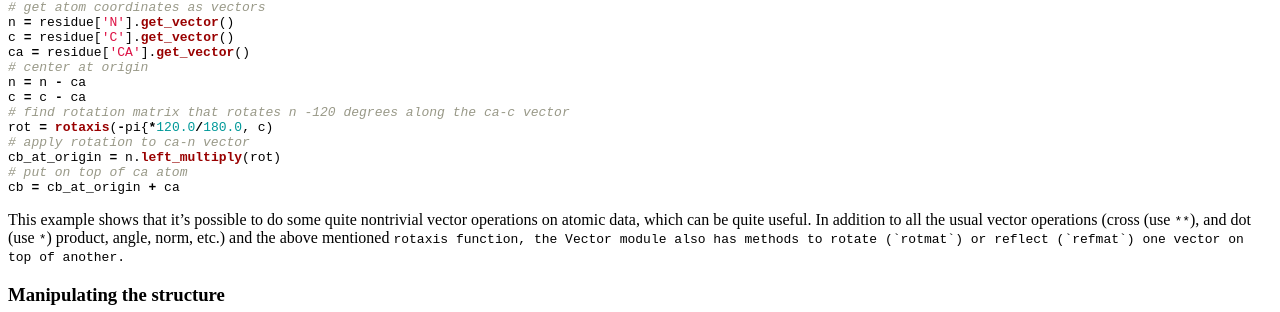
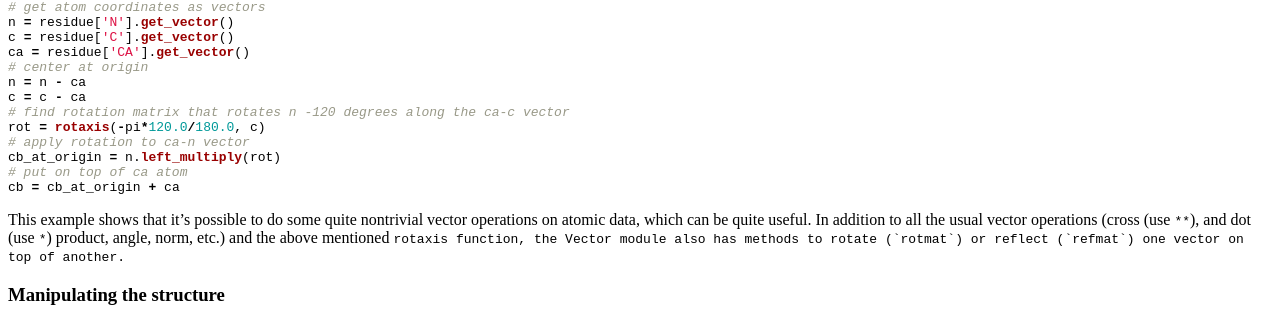
Before and after one commit to biopython/biopython.github.io, a Jekyll site: the page built from wiki/The_Biopython_Structural_Bioinformatics_FAQ.md, in a window 1280 px wide and 900 px high, scrolled down 10824 px. Shown: the part 140-452 px from the top of the window. Built offline with Jekyll 4.4.1, drawn with Linux system fonts in a browser that asks for light colours.

```diff
--- a/wiki/The_Biopython_Structural_Bioinformatics_FAQ.md
+++ b/wiki/The_Biopython_Structural_Bioinformatics_FAQ.md
@@ -887,7 +887,7 @@ ca = residue['CA'].get_vector()
 n = n - ca
 c = c - ca
 # find rotation matrix that rotates n -120 degrees along the ca-c vector
-rot = rotaxis(-pi{*120.0/180.0, c)
+rot = rotaxis(-pi*120.0/180.0, c)
 # apply rotation to ca-n vector
 cb_at_origin = n.left_multiply(rot)
 # put on top of ca atom
```
Also changed, not shown: 1 other file.
